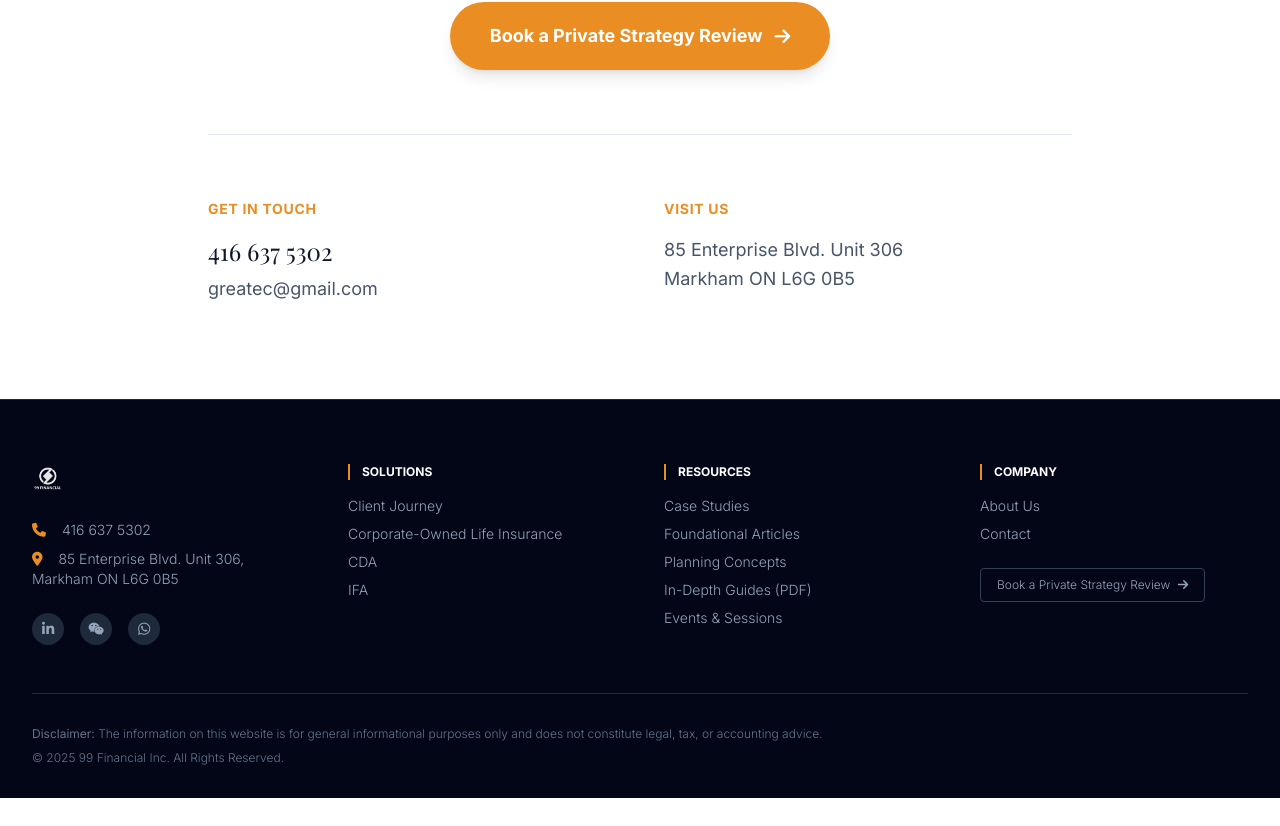
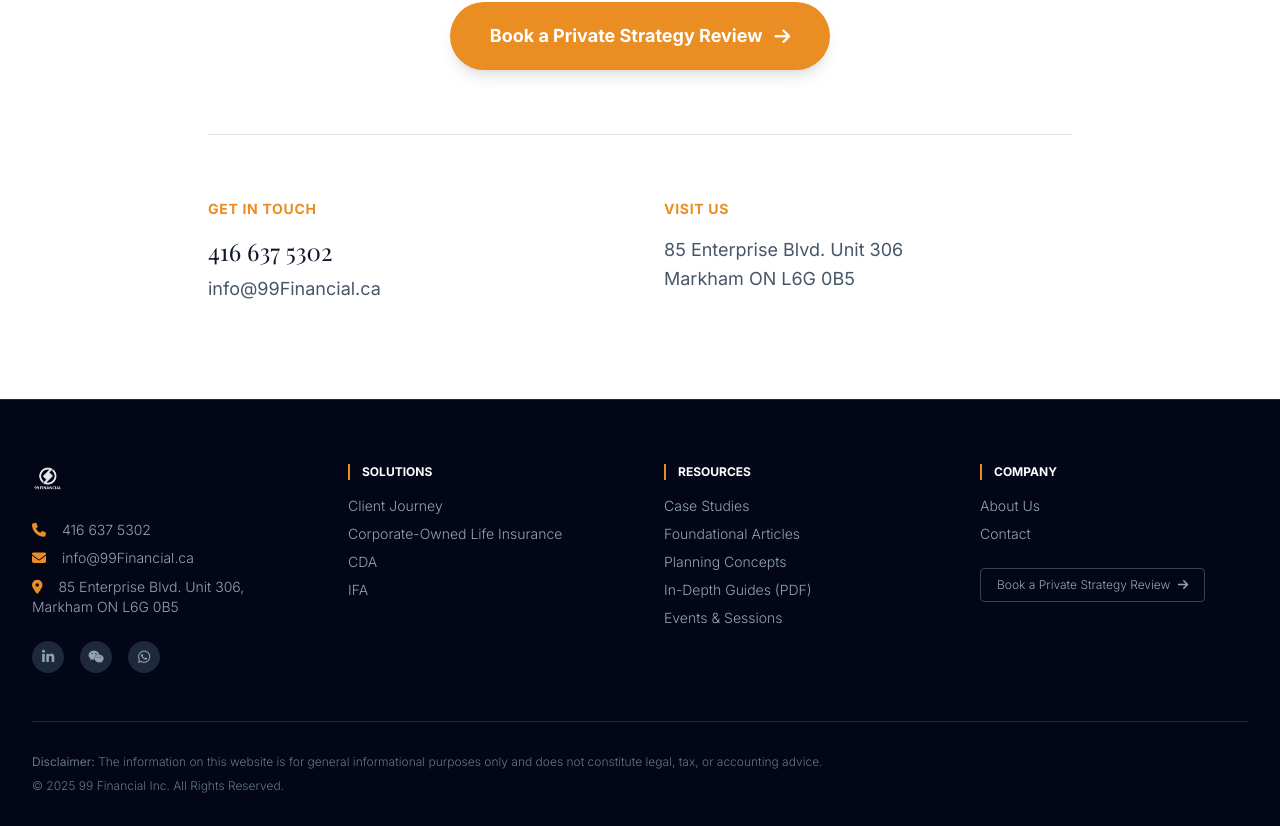
Before and after one commit to Jz-930/99-financial, a Next.js app in the folder next-app/: page /contact in a window 1280 px wide. Shown: the part 1397-2223 px from the top of the page. Before the commit the page ends 2195 px from the top, so only its background shows below. Built offline with nearby package versions, Linux system fonts and the light colour scheme; a web font is replaced by a local one.

Commit message:
email update & footer changes

```diff
--- a/next-app/app/contact/page.tsx
+++ b/next-app/app/contact/page.tsx
@@ -123,7 +123,7 @@
                             <div className="flex flex-col items-center md:items-start">
                                 <span className="text-brand-gold font-bold uppercase tracking-wider text-sm mb-4">Get In Touch</span>
                                 <a href="tel:4166375302" className="text-2xl font-serif text-brand-blue hover:text-brand-gold transition-colors mb-2">416 637 5302</a>
-                                <a href="mailto:greatec@gmail.com" className="text-lg text-slate-600 hover:text-brand-gold transition-colors">greatec@gmail.com</a>
+                                <a href="mailto:info@99Financial.ca" className="text-lg text-slate-600 hover:text-brand-gold transition-colors">info@99Financial.ca</a>
                             </div>
 
                             <div className="flex flex-col items-center md:items-start">
--- a/next-app/components/Footer.tsx
+++ b/next-app/components/Footer.tsx
@@ -49,6 +49,7 @@
                             className="h-8 w-auto brightness-0 invert opacity-90 mb-6"
                         />
                         <p className="mb-2 text-slate-400 text-sm"><i className="fa-solid fa-phone text-brand-gold mr-3"></i> 416 637 5302</p>
+                        <p className="mb-2 text-slate-400 text-sm"><a href="mailto:info@99Financial.ca" className="hover:text-brand-gold transition"><i className="fa-solid fa-envelope text-brand-gold mr-3"></i> info@99Financial.ca</a></p>
                         <p className="mb-4 text-slate-400 text-sm"><i className="fa-solid fa-location-dot text-brand-gold mr-3 mt-1"></i> 85 Enterprise Blvd. Unit 306, Markham ON L6G 0B5</p>
                         <div className="flex space-x-4 mt-6">
                             <a
```
